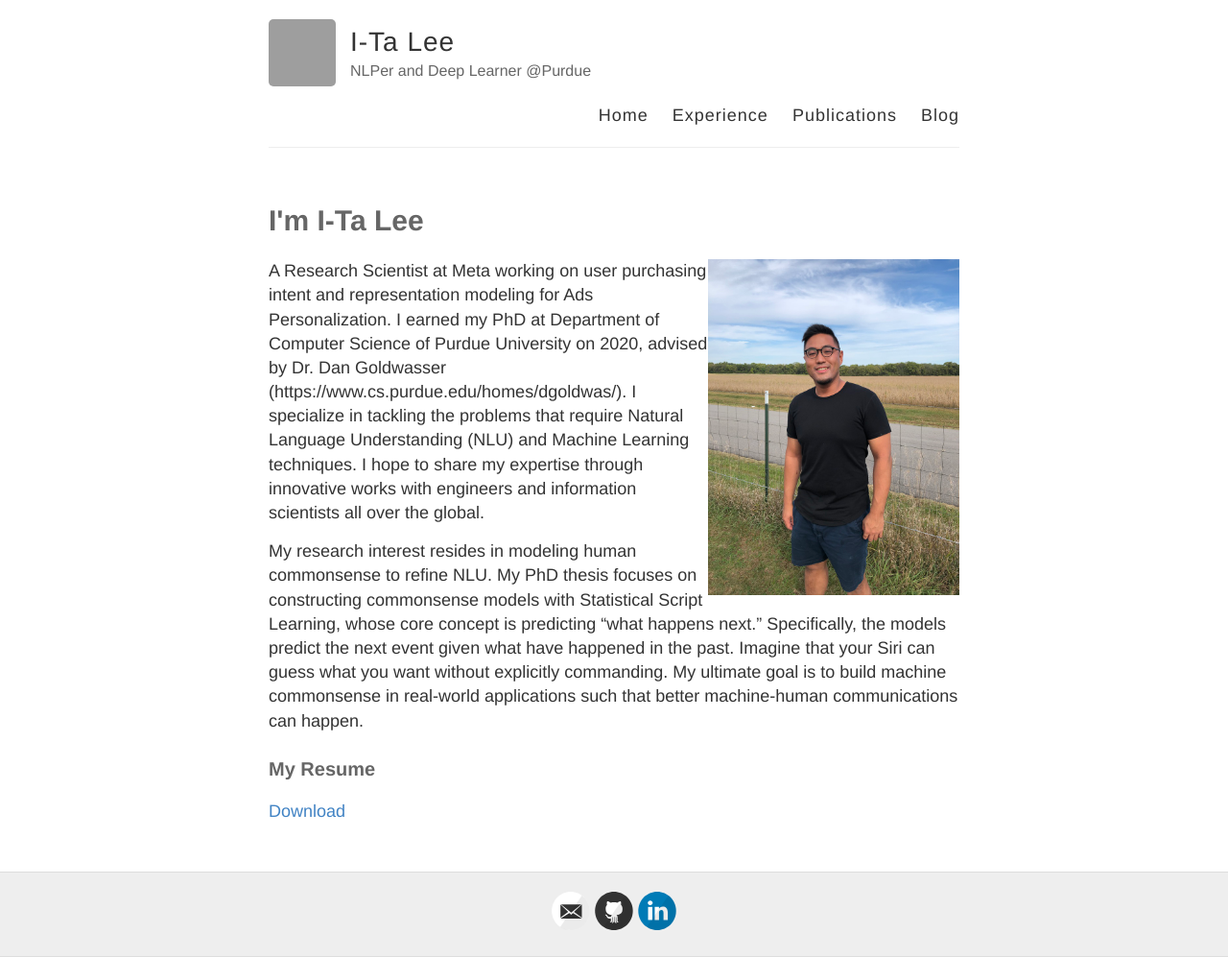
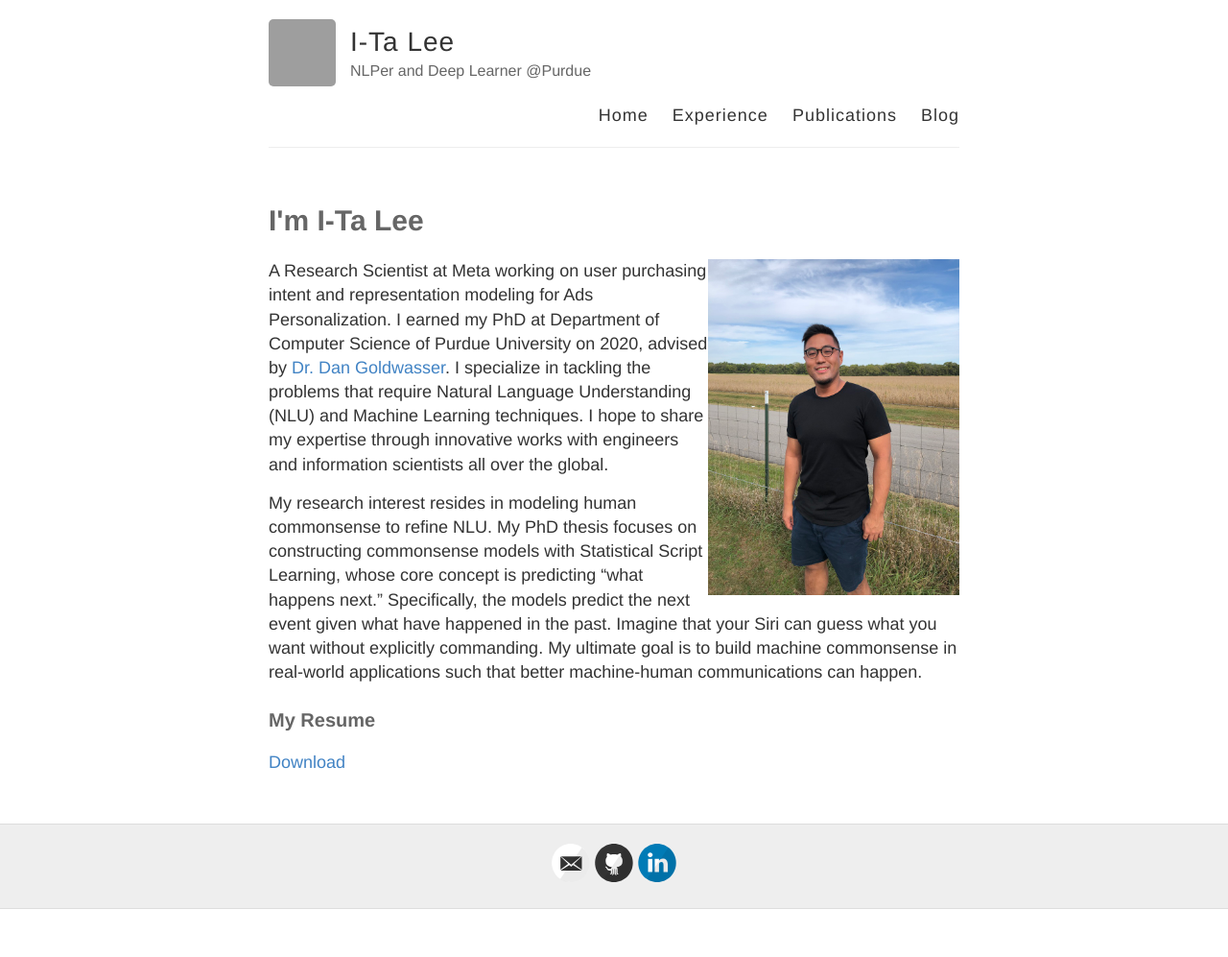
Before and after one commit to doug919/doug919.github.io, a Jekyll site: the page built from index.md, in a window 1280 px wide. Shown: the whole page at 96% size. Built offline with Jekyll 4.4.1, drawn with Linux system fonts in a browser that asks for light colours; after the commit the page ends 947 px from its top, so only the background shows below that; grey boxes are pictures that could not be loaded.

Commit message:
Update index.md

```diff
--- a/index.md
+++ b/index.md
@@ -4,7 +4,7 @@ title: I'm I-Ta Lee
 ---
 
 ![AboutMe](images/about.jpg){:height="350px" .callout}
-A Research Scientist at Meta working on user purchasing intent and representation modeling for Ads Personalization. I earned my PhD at Department of Computer Science of Purdue University on 2020, advised by Dr. Dan Goldwasser (https://www.cs.purdue.edu/homes/dgoldwas/). I specialize in tackling the problems that require Natural Language Understanding (NLU) and Machine Learning techniques. I hope to share my expertise through innovative works with engineers and information scientists all over the global.
+A Research Scientist at Meta working on user purchasing intent and representation modeling for Ads Personalization. I earned my PhD at Department of Computer Science of Purdue University on 2020, advised by [Dr. Dan Goldwasser](https://www.cs.purdue.edu/homes/dgoldwas/). I specialize in tackling the problems that require Natural Language Understanding (NLU) and Machine Learning techniques. I hope to share my expertise through innovative works with engineers and information scientists all over the global.
 
 My research interest resides in modeling human commonsense to refine NLU. My PhD thesis focuses on constructing commonsense models with Statistical Script Learning, whose core concept is predicting “what happens next.” Specifically, the models predict the next event given what have happened in the past. Imagine that your Siri can guess what you want without explicitly commanding. My ultimate goal is to build machine commonsense in real-world applications such that better machine-human communications can happen.
 
```
